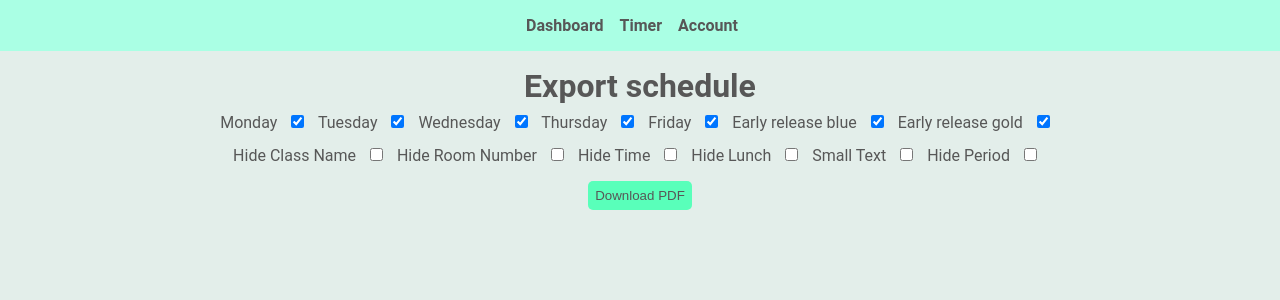
After one commit to EvanZuk/ClassFinder, a Python web app: template app/templates/pdf.html in a window 1280 px wide. The commit adds this page. Shown: the top 300 px of the page. Run offline with Jinja, Linux system fonts and the light colour scheme; the template is opened without the code that fills it, so the values that code supplies are empty.

Commit message:
Export settings menu

```diff
--- a/app/templates/account.html
+++ b/app/templates/account.html
@@ -13,7 +13,7 @@
         {% if user.role == "admin" %}<button onclick="window.location.href = '/admin'">Admin</button>{%endif %}
         {% if classestoadd|length > 0 %}<h2>You still need to add {{classestoadd|length}} classes.</h2> <button onclick="window.location.href = '/addclasses'">Add classes</button>{% endif %}
         {% if needcanvaslink %}<button onclick="window.location.href = '/classes/canvaslink'">Link canvas classes</button>{% endif %}
-        <button onclick="window.location.href = '/classes/schedulepdf/all'">Print your schedule</button>
+        <button onclick="window.location.href = '/classes/exportschedule'">Print your schedule</button>
         <button onclick="window.location.href = '/logout'">Log out</button>
         <button onclick="window.location.href = '/account/delete'">Delete account</button>
         {% if user.classes|length > 0%}
--- /dev/null
+++ b/app/templates/pdf.html
@@ -0,0 +1,73 @@
+<!DOCTYPE html>
+<html lang="en">
+<head>
+    <meta charset="UTF-8">
+    <meta name="viewport" content="width=device-width, initial-scale=1.0">
+    <title>ClassFinder - Export schedule</title>
+    <link rel="stylesheet" href="/index.css">
+</head>
+<body>
+    {% include 'header.html' %}
+    <main>
+        <h1>Export schedule</h1>
+        <form action="" method="get" onsubmit="downloadPDF(event)">
+            <div id="days">
+                <label for="monday">Monday</label>
+                <input type="checkbox" name="monday" id="monday" checked>
+                <label for="tuesday">Tuesday</label>
+                <input type="checkbox" name="tuesday" id="tuesday" checked>
+                <label for="wednesday">Wednesday</label>
+                <input type="checkbox" name="wednesday" id="wednesday" checked>
+                <label for="thursday">Thursday</label>
+                <input type="checkbox" name="thursday" id="thursday" checked>
+                <label for="friday">Friday</label>
+                <input type="checkbox" name="friday" id="friday" checked>
+                <label for="eb">Early release blue</label>
+                <input type="checkbox" name="eb" id="eb" checked>
+                <label for="eg">Early release gold</label>
+                <input type="checkbox" name="eg" id="eg" checked>
+            </div>
+            <div id="options">
+                <label for="noclass">Hide Class Name</label>
+                <input type="checkbox" name="noclass" id="noclass">
+                <label for="noroom">Hide Room Number</label>
+                <input type="checkbox" name="noroom" id="noroom">
+                <label for="notime">Hide Time</label>
+                <input type="checkbox" name="notime" id="notime">
+                <label for="nolunch">Hide Lunch</label>
+                <input type="checkbox" name="nolunch" id="nolunch">
+                <label for="smalltext">Small Text</label>
+                <input type="checkbox" name="smalltext" id="smalltext">
+                <label for="noperiod">Hide Period</label>
+                <input type="checkbox" name="noperiod" id="noperiod">
+            </div>
+            <button type="submit">Download PDF</button>
+        </form>
+        <script>
+            function downloadPDF(event) {
+                event.preventDefault();
+                const days = [];
+                const daycheckboxes = document.getElementById('days').querySelectorAll('input[type="checkbox"]');
+                for (const checkbox of daycheckboxes) {
+                    if (checkbox.checked) {
+                        days.push(checkbox.name);
+                    }
+                }
+                const options = [];
+                const optioncheckboxes = document.getElementById('options').querySelectorAll('input[type="checkbox"]');
+                for (const checkbox of optioncheckboxes) {
+                    if (checkbox.checked) {
+                        options.push(checkbox.name);
+                    }
+                }
+                const params = new URLSearchParams();
+                for (const option of options) {
+                    params.append(option, 'true');
+                }
+                const url = `/classes/schedulepdf/${days.join(',')}?${params.toString()}`;
+                window.location.href = url;
+            }
+        </script>
+    </main>
+</body>
+</html>
```
Also changed, not shown: app/routes/classes/schedulepdf.py (+7 -2 lines).
